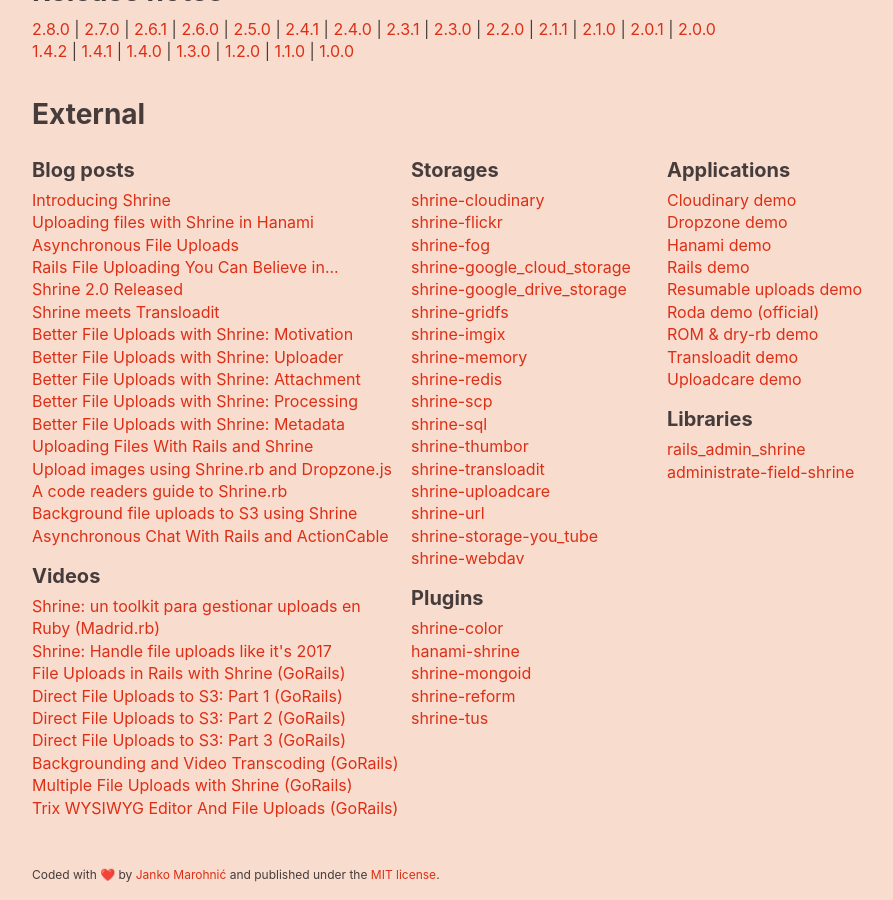
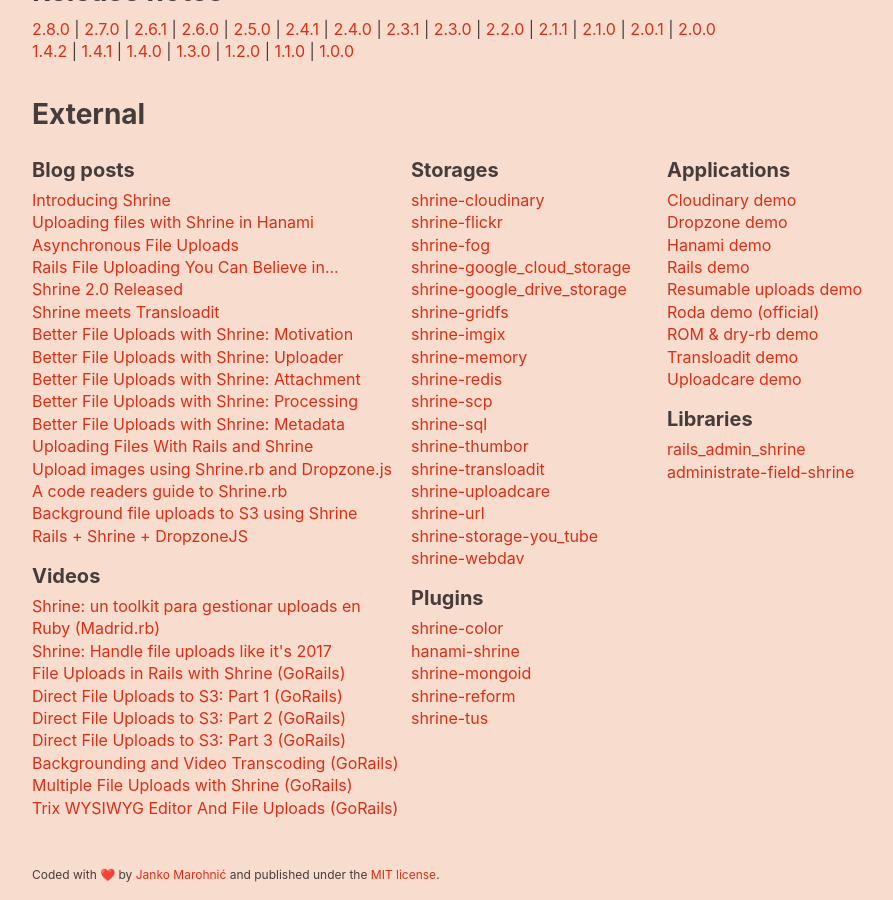
Before and after one commit to avinashcodeer/Romenics, a Jekyll site: the page built from www/index.html, in a window 1280 px wide and 900 px high, scrolled down 1932 px. Shown: the whole window, without its empty margins (106-999 px from the left). Built offline with Jekyll 4.4.1, drawn with Linux system fonts in a browser that asks for light colours; emoji names are drawn with the system emoji font.

Commit message:
Link latest Dropzone.js blog post

```diff
--- a/www/_data/external.yml
+++ b/www/_data/external.yml
@@ -48,8 +48,8 @@
         name: Background file uploads to S3 using Shrine
         url: http://elixirator.com/blog/2017/background-file-uploads-to-s3-using-shrine.html
       -
-        name: Asynchronous Chat With Rails and ActionCable
-        url: https://scotch.io/tutorials/asynchronous-chat-with-rails-and-actioncable
+        name: Rails + Shrine + DropzoneJS
+        url: https://stephencodes.com/blog/rails-shrine-dropzonejs
   -
     title: Videos
     items:
```
